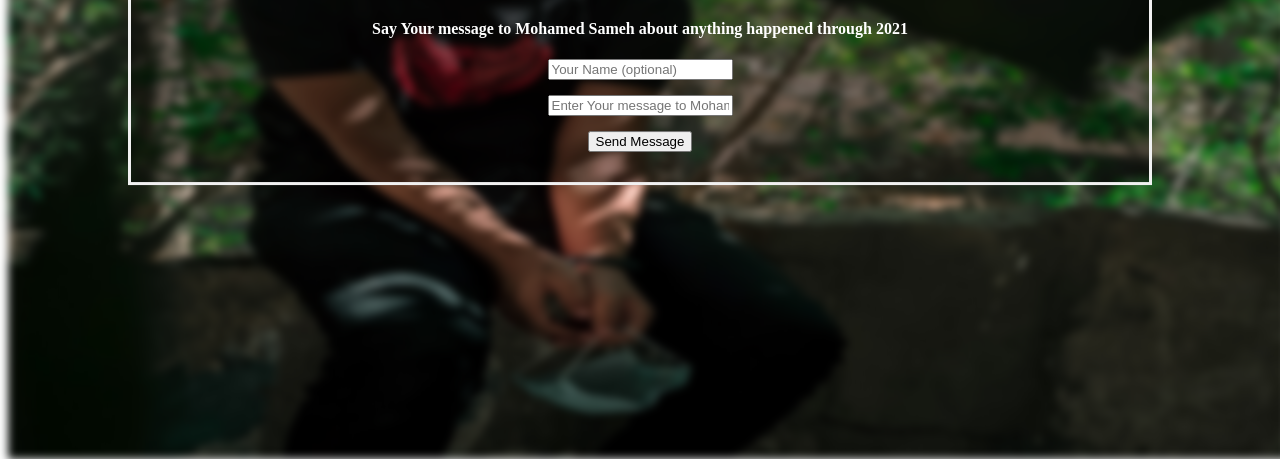
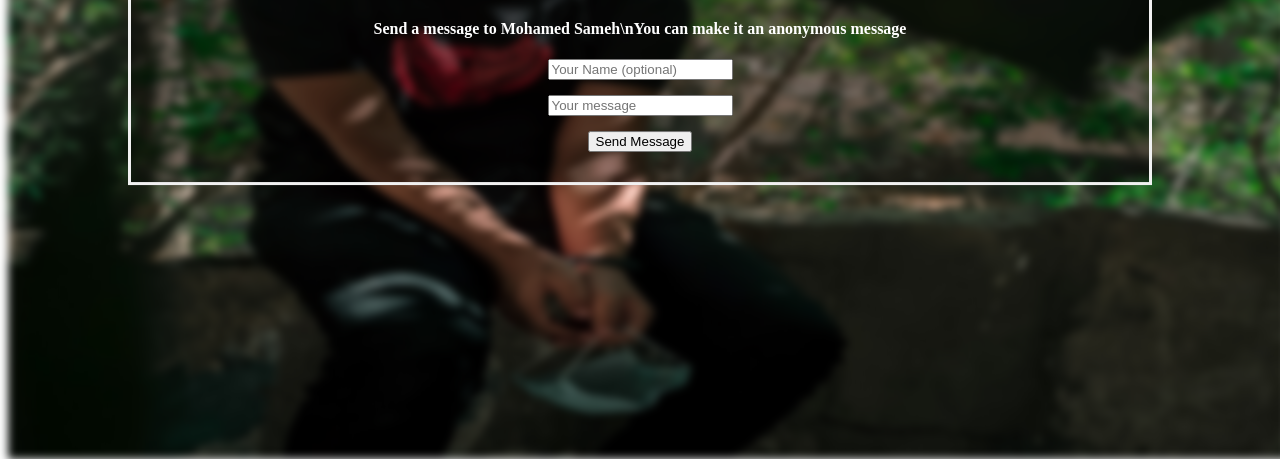
Before and after one commit to mohamedsameh108/Say-To-Moha, a plain HTML site: page index.html in a window 1280 px wide. Shown: the part 349-808 px from the top of the page. Drawn offline with nearby package versions, Linux system fonts and the light colour scheme.

Commit message:
Edit paragraphs to make the website general

```diff
--- a/index.html
+++ b/index.html
@@ -110,12 +110,12 @@
     <div class="bg-image"></div>
     <div class="bg-text">
         <h1>Say To Moha</h1>
-        <p>Say Your message to Mohamed Sameh about anything happened through 2021</p>
+        <p>Send a message to Mohamed Sameh\nYou can make it an anonymous message</p>
         <form method="post">
             <div class="inputs"><input type="text" maxlength="60" class="data" id="name"
                     placeholder="Your Name (optional)" !required /></div>
             <div class="inputs"><input type="text" class="data" id="message"
-                    placeholder="Enter Your message to Mohamed Sameh" required /></div>
+                    placeholder="Your message" required /></div>
             <div class="inputs"><input type="button" class="data" value="Send Message" onclick="sendMessage()" /></div>
         </form>
     </div>
```
